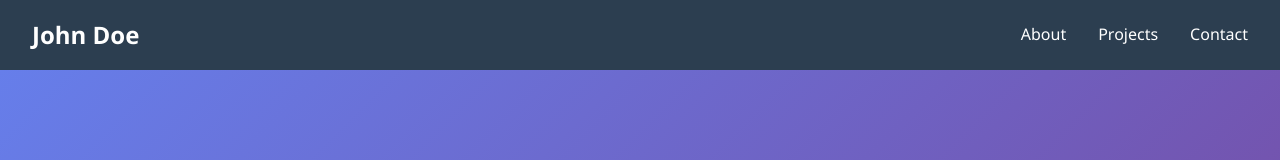
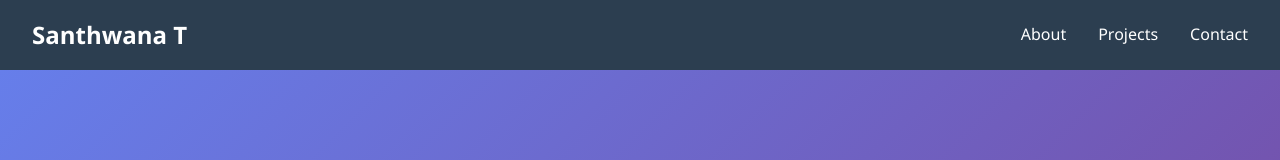
Before and after one commit to SanthwanaT/santhwanat.github.io, a plain HTML site: page index.html in a window 1280 px wide. Shown: the top 160 px of the page. Drawn offline with Linux system fonts and the light colour scheme.

Commit message:
name changed

```diff
--- a/index.html
+++ b/index.html
@@ -8,7 +8,7 @@
 </head>
 <body>
     <nav class="navbar">
-        <h1>John Doe</h1>
+        <h1>Santhwana T</h1>
         <ul>
             <li><a href="#about">About</a></li>
             <li><a href="#projects">Projects</a></li>
```
